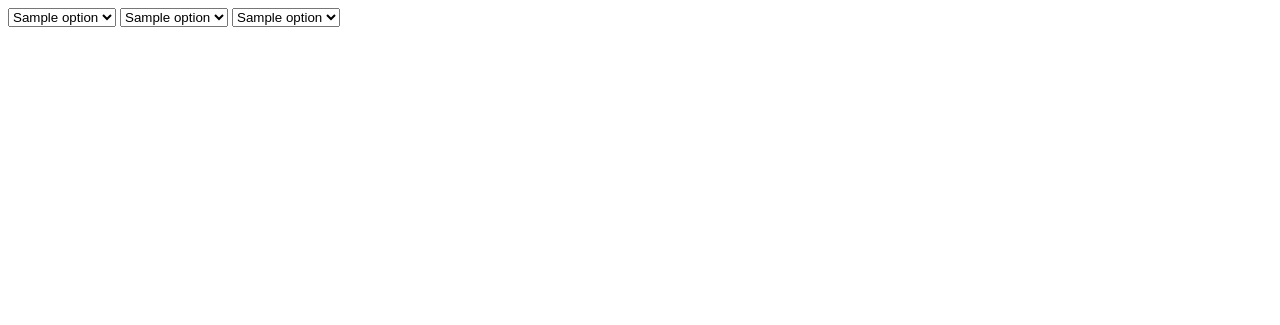
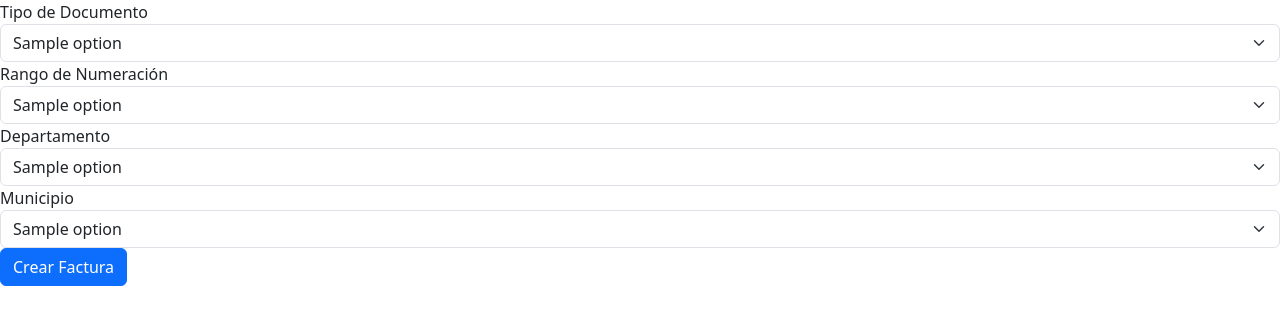
Before and after one commit to felipeoidor/factus_challenge, a Flask app: template templates/index.html in a window 1280 px wide. Shown: the top 325 px of the page. Run offline with Flask 3, Linux system fonts and the light colour scheme; the template is opened without the code that fills it: most values are stand-ins (such as "Sample title", 1, 10 or a date in 2020).

Commit message:
feat:add base template and refactor index with Boostrap styling

```diff
--- /dev/null
+++ b/templates/base.html
@@ -0,0 +1,20 @@
+<!DOCTYPE html>
+<html lang="es">
+
+<head>
+    <meta charset="UTF-8">
+    <meta name="viewport" content="width=device-width, initial-scale=1.0">
+    <title>{% block title %} Reto Factus {% endblock %}</title>
+    <link href="https://cdn.jsdelivr.net/npm/bootstrap@5.3.8/dist/css/bootstrap.min.css" rel="stylesheet"
+        integrity="sha384-sRIl4kxILFvY47J16cr9ZwB07vP4J8+LH7qKQnuqkuIAvNWLzeN8tE5YBujZqJLB"
+        crossorigin="anonymous"
+    >
+</head>
+
+<body>
+    {% block content %}
+
+    {% endblock %}
+</body>
+
+</html>
--- a/templates/index.html
+++ b/templates/index.html
@@ -1,27 +1,38 @@
-<!DOCTYPE html>
-<html lang="es">
-    <head>
-        <meta charset="UTF-8">
-        <meta name="viewport" content="width=device-width, initial-scale=1.0">
-        <title>Reto Factus</title>
-    </head>
-    <body>
-        <form>
-            <select>
-                {% for option in numbering_range %}
-                    <option>{{ option }}</option>
+{% extends "base.html" %}
+
+
+{% block content %}
+    <div>
+        <form method="POST">
+            <label>Tipo de Documento</label>
+            <select name="document" class="form-select">
+                {% for option in documents %}
+                    <option value="{{ option }}"> {{ option }} </option>
                 {% endfor %}
             </select>
-            <select>
-                {% for option in department %}
-                <option value="{{ option }}">{{ option }}</option>
+
+            <label>Rango de Numeración</label>
+            <select name="numbering-range" class="form-select">
+                {% for option in num_range %}
+                    <option value="{{ option }}" > {{ option }} </option>
                 {% endfor %}
             </select>
-            <select>
-                {% for option in municipality %}
-                <option value="{{ option }}"> {{ option }} </option>
+
+            <label>Departamento</label>
+            <select name="department" class="form-select">
+                {% for option in department %}
+                    <option value="{{ option }}"> {{ option }} </option>
                 {% endfor %}
             </select>
+
+            <label>Municipio</label>
+            <select name="municipality" class="form-select">
+                {% for option in municipality %}
+                    <option value="{{ option }}"> {{ option }} </option>
+                {% endfor %}
+            </select>
+
+            <button type="submit" class="btn btn-primary">Crear Factura</button>
         </form>
-    </body>
-</html>
+    </div>
+{% endblock %}
```
